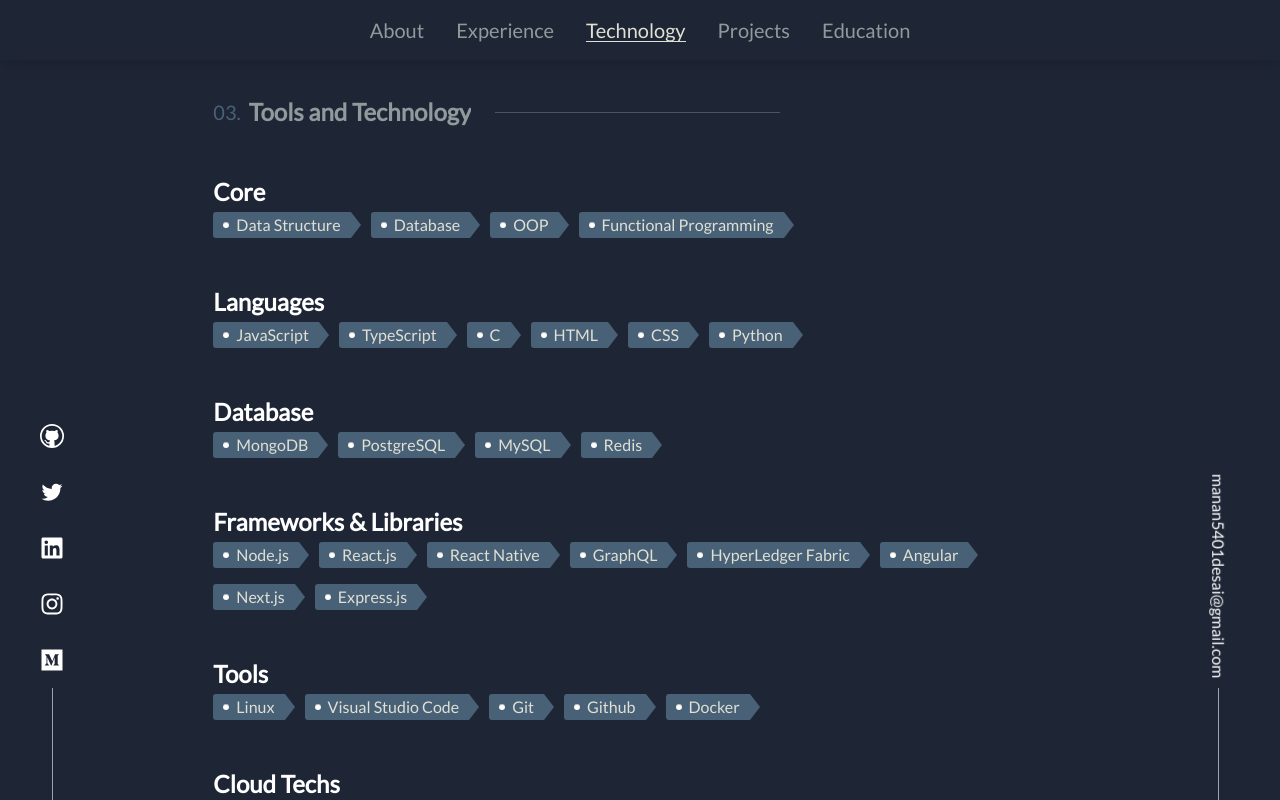
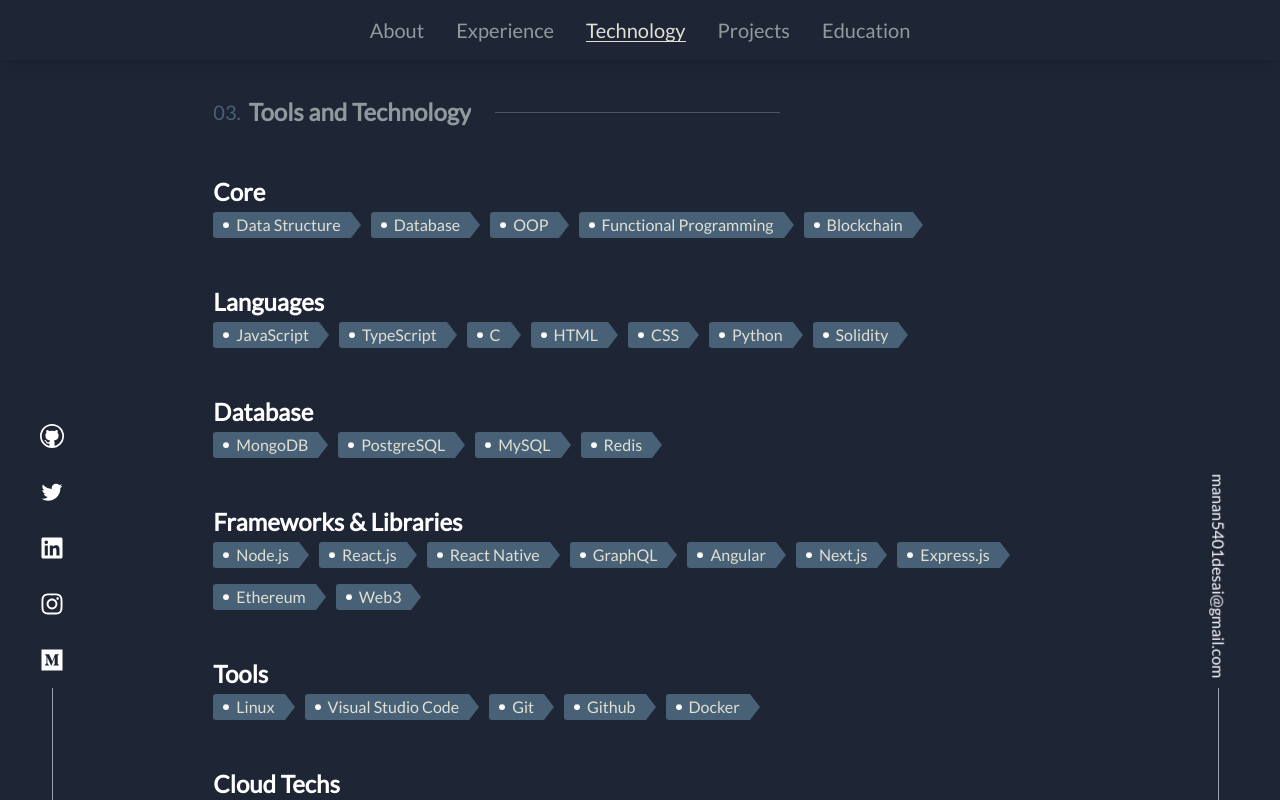
Before and after one commit to MananDesai54/my-v1, a React (Create React App) app: page /#/tech in a window 1280 px wide. Built offline with nearby package versions, Linux system fonts and the light colour scheme.

Commit message:
bug update

```diff
--- a/src/Components/Intro/Intro.jsx
+++ b/src/Components/Intro/Intro.jsx
@@ -59,7 +59,7 @@
       </motion.div>
       <div className="flex">
         <button
-          onClick={() => props.history.push("/work")}
+          onClick={() => props.history.push("/experience")}
           className="mr-2 p-2 border-2 border-white text-white bg-none rounded-md transition-all duration-300 hover:bg-white hover:text-black"
         >
           Know More
--- a/src/Components/Tech/technologies.js
+++ b/src/Components/Tech/technologies.js
@@ -1,11 +1,25 @@
 export const technologies = [
   {
     title: "Core",
-    techs: ["Data Structure", "Database", "OOP", "Functional Programming"],
+    techs: [
+      "Data Structure",
+      "Database",
+      "OOP",
+      "Functional Programming",
+      "Blockchain",
+    ],
   },
   {
     title: "Languages",
-    techs: ["JavaScript", "TypeScript", "C", "HTML", "CSS", "Python"],
+    techs: [
+      "JavaScript",
+      "TypeScript",
+      "C",
+      "HTML",
+      "CSS",
+      "Python",
+      "Solidity",
+    ],
   },
   {
     title: "Database",
@@ -18,10 +32,11 @@
       "React.js",
       "React Native",
       "GraphQL",
-      "HyperLedger Fabric",
       "Angular",
       "Next.js",
       "Express.js",
+      "Ethereum",
+      "Web3",
     ],
   },
   {
--- a/src/Components/Work/experiences.js
+++ b/src/Components/Work/experiences.js
@@ -2,9 +2,9 @@
   {
     title: "SakhaTech Information Systems Pvt. Ltd, Bangalore",
     role: "Web and Blockchain developer Intern",
-    duration: "May-2021 - Present",
+    duration: "May-2021 - July-2021",
     description:
-      "I working here on Blockchain technology. I mainly work on creating private blockchain with HyperLedger fabric, Node.js and Docker. I am also working on some parts of Ethereum blockchain with Node.js and React.js. I have used my skills to create Private Blockchain, Smart Contract and own digital coin.",
+      "I working here on Blockchain technology. I worked on creating private blockchain with HyperLedger fabric, Node.js and Docker. I also worked on creating Bridge between Ethereum blockchain and also worked with Polygon and Ethereum Smart contracts. I have used my skills to create Private Blockchain, Smart Contract and own digital coin.",
     techs: [
       "Blockchain",
       "HyperLedger Fabric",
```
